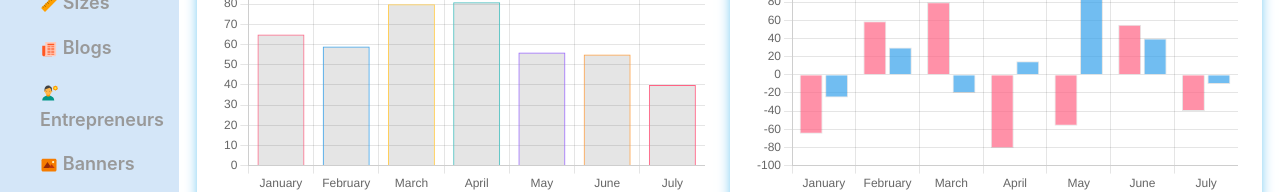
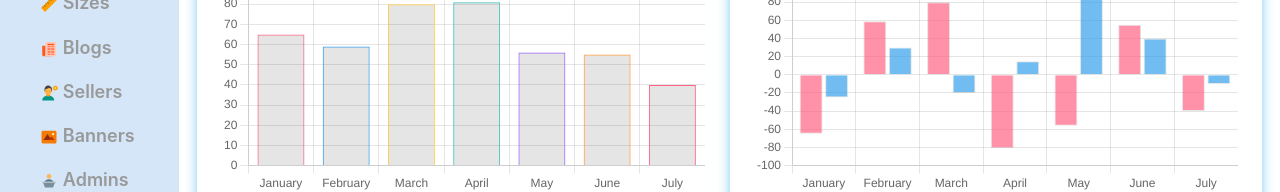
Before and after one commit to labbaekratul/nirvoya-dashboard2, a React (Create React App) app: page / in a window 1280 px wide. Shown: the part 502-694 px from the top of the page. Built offline with nearby package versions, Linux system fonts and the light colour scheme; no server answers.

Commit message:
modify: sidebvar link

```diff
--- a/src/App.js
+++ b/src/App.js
@@ -85,7 +85,7 @@ function App() {
         <AdminPrivateRoute component={BlogCreate} path="/blog/create" />
         <AdminPrivateRoute component={BlogEdit} path="/blog/:blogId/edit" />
         {/* entrepreneurs */}
-        <AdminPrivateRoute component={Entrepreneurs} path="/entrepreneurs" />
+        <AdminPrivateRoute component={Entrepreneurs} path="/sellers" />
         <AdminPrivateRoute
           component={EntrepreneurCreate}
           path="/entrepreneur/create"
--- a/src/Component/SideBar/SideBar.js
+++ b/src/Component/SideBar/SideBar.js
@@ -197,11 +197,7 @@ const SideBar = () => {
             <MenuLink to="/sizes" label="Sizes" icon={<FcRuler />} />
             <MenuLink to="/blogs" label="Blogs" icon={<FcNews />} />
 
-            <MenuLink
-              to="/entrepreneurs"
-              label="Entrepreneurs"
-              icon={<FcPortraitMode />}
-            />
+            <MenuLink to="/sellers" label="Sellers" icon={<FcPortraitMode />} />
             <MenuLink to="/banners" label="Banners" icon={<FcPicture />} />
             <MenuLink
               to="/admins"
```
